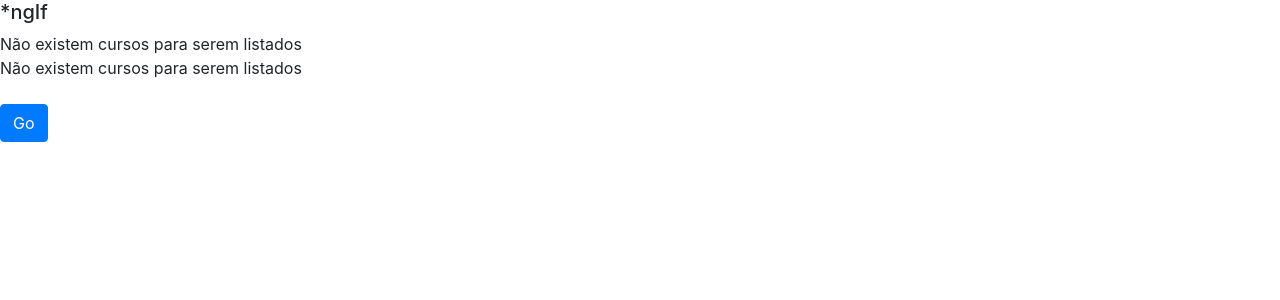
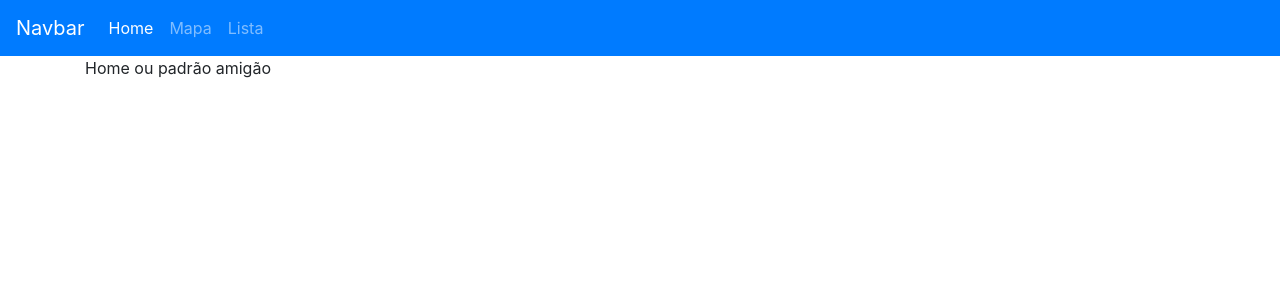
Before and after one commit to gab618/angular-04-diretivas, an Angular app: page / in a window 1280 px wide. Shown: the top 300 px of the page. Built offline with nearby package versions, Linux system fonts and the light colour scheme.

Commit message:
ngswitch

```diff
--- a/src/app/app.component.html
+++ b/src/app/app.component.html
@@ -1 +1,2 @@
-<app-diretiva-ngif></app-diretiva-ngif>
+<!-- <app-diretiva-ngif></app-diretiva-ngif> -->
+<app-diretiva-ngswitch></app-diretiva-ngswitch>
--- a/src/app/app.module.ts
+++ b/src/app/app.module.ts
@@ -3,11 +3,13 @@ import { BrowserModule } from '@angular/platform-browser';
 
 import { AppComponent } from './app.component';
 import { DiretivaNgifComponent } from './diretiva-ngif/diretiva-ngif.component';
+import { DiretivaNgswitchComponent } from './diretiva-ngswitch/diretiva-ngswitch.component';
 
 @NgModule({
   declarations: [
     AppComponent,
-    DiretivaNgifComponent
+    DiretivaNgifComponent,
+    DiretivaNgswitchComponent
   ],
   imports: [
     BrowserModule
--- /dev/null
+++ b/src/app/diretiva-ngswitch/diretiva-ngswitch.component.html
@@ -0,0 +1,25 @@
+<nav class="navbar navbar-expand-lg navbar-dark bg-primary">
+  <a class="navbar-brand" href="#">Navbar</a>
+
+  <div class="collapse navbar-collapse" id="navbarNav">
+    <ul class="navbar-nav">
+      <li class="nav-item" [class.active]="aba == 'home'">
+        <a class="nav-link" href="#" (click)="aba = 'home'"
+          >Home <span class="sr-only">(current)</span></a
+        >
+      </li>
+      <li class="nav-item" [class.active]="aba == 'mapa'">
+        <a class="nav-link" href="#" (click)="aba = 'mapa'">Mapa</a>
+      </li>
+      <li class="nav-item" [class.active]="aba == 'lista'">
+        <a class="nav-link" href="#" (click)="aba = 'lista'">Lista</a>
+      </li>
+    </ul>
+  </div>
+</nav>
+
+<div class="container" [ngSwitch]="aba">
+  <p *ngSwitchCase="'mapa'">Modo Mapa ativado</p>
+  <p *ngSwitchCase="'lista'">Modo lista ativado</p>
+  <p *ngSwitchDefault>Home ou padrão amigão</p>
+</div>
--- /dev/null
+++ b/src/app/diretiva-ngswitch/diretiva-ngswitch.component.ts
@@ -0,0 +1,14 @@
+import { Component, OnInit } from '@angular/core';
+
+@Component({
+  selector: 'app-diretiva-ngswitch',
+  templateUrl: './diretiva-ngswitch.component.html',
+  styleUrls: ['./diretiva-ngswitch.component.css'],
+})
+export class DiretivaNgswitchComponent implements OnInit {
+  aba: string = 'home';
+
+  constructor() {}
+
+  ngOnInit(): void {}
+}
```
Also changed, not shown: src/app/diretiva-ngswitch/diretiva-ngswitch.component.css (added), 1 other file (tests, documents, lock files or other folders).
